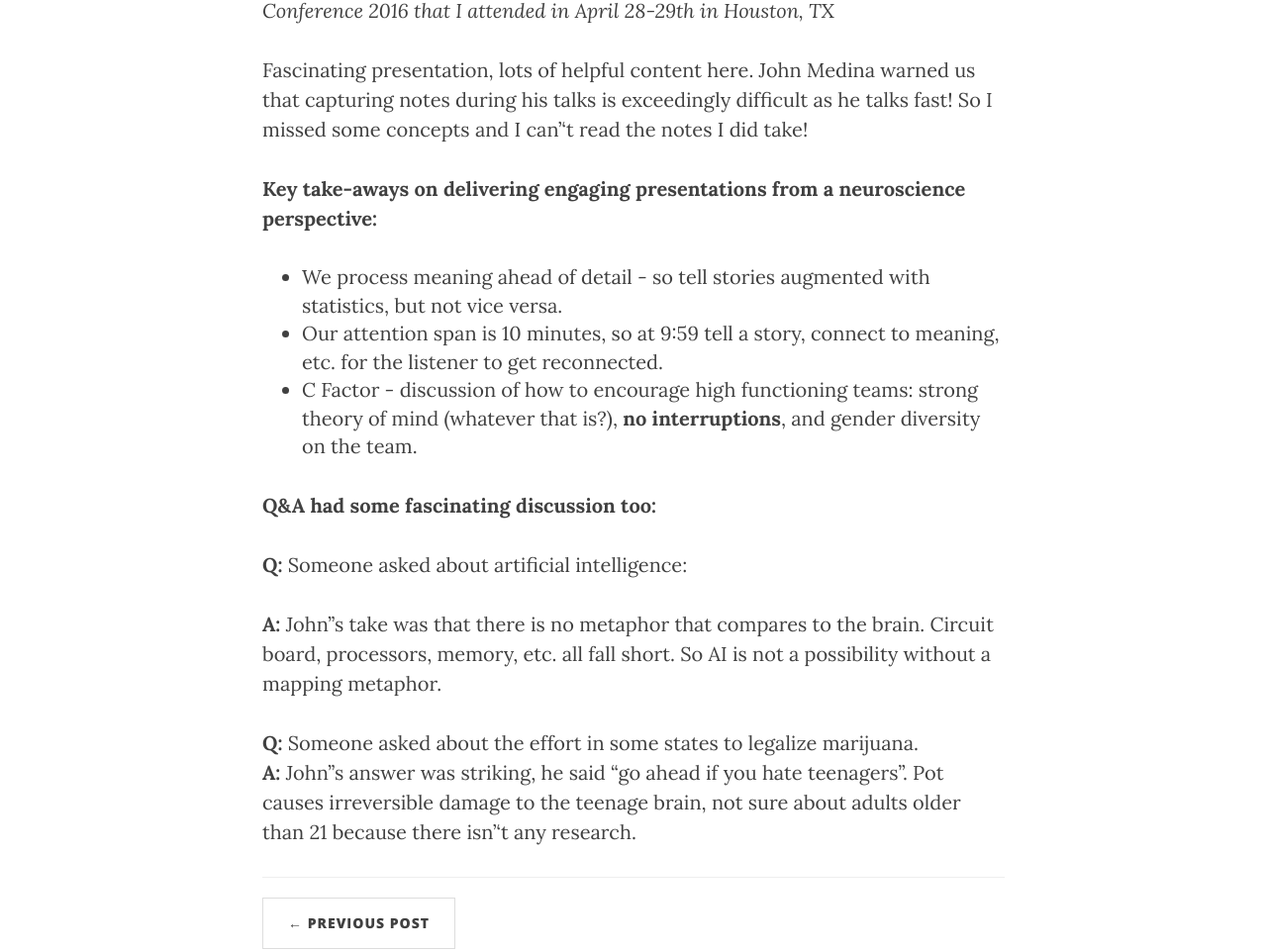
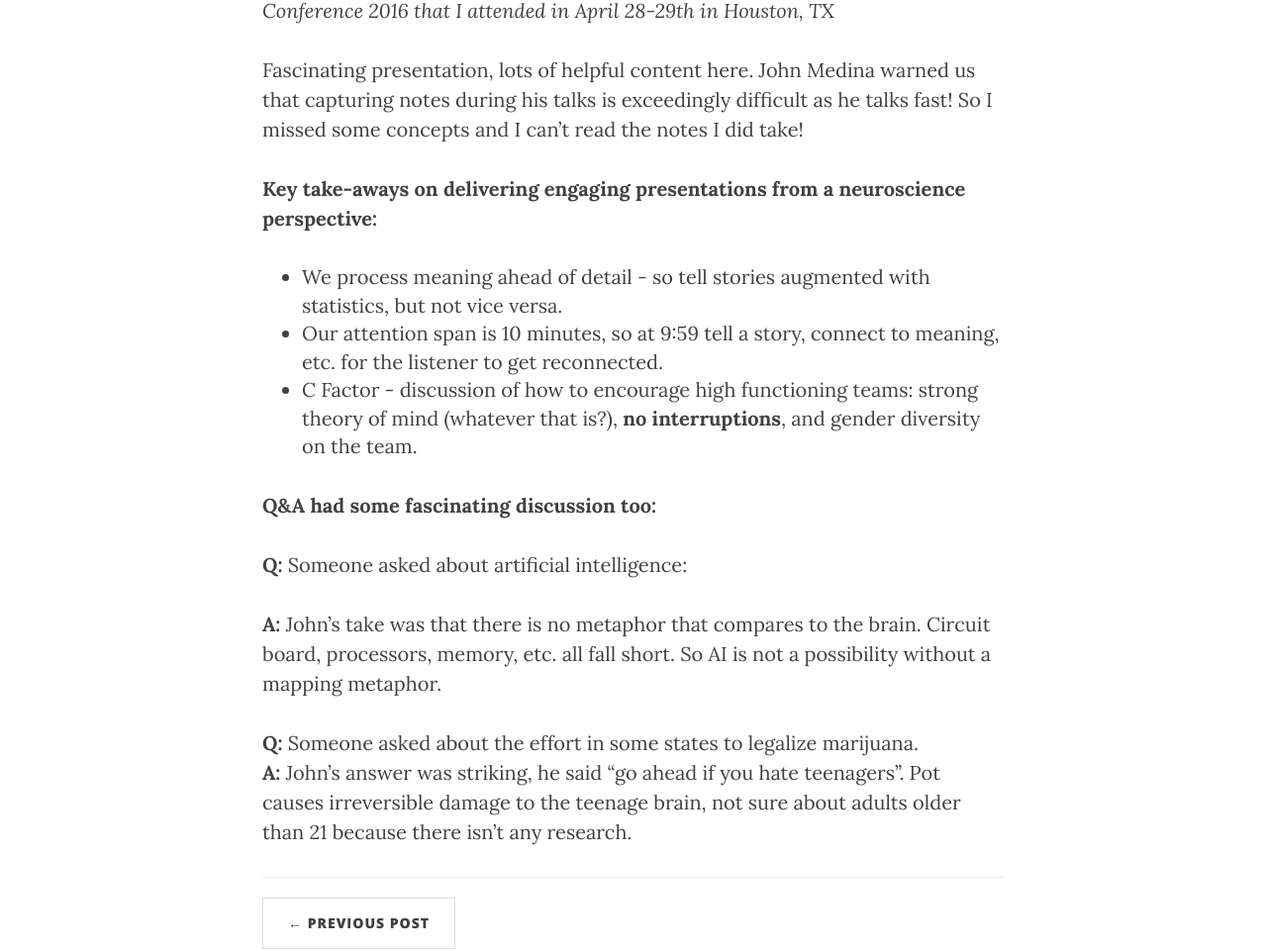
Before and after one commit to NathanAhlstrom/nathanahlstrom.github.io, a Jekyll site: the page built from _posts/2016-05-05-APQC-KM-Conference-Brain-Rules-for-KM.md, in a window 1280 px wide. Shown: the part 473-1434 px from the top of the page at 99% size. Built offline with Jekyll 4.4.1, drawn with Linux system fonts in a browser that asks for light colours; nearby versions of some CDN libraries.

```diff
--- a/_posts/2016-05-05-APQC-KM-Conference-Brain-Rules-for-KM.md
+++ b/_posts/2016-05-05-APQC-KM-Conference-Brain-Rules-for-KM.md
@@ -14,7 +14,7 @@ excerpt: Fascinating presentation, lots of helpful content here.  John Medina wa
 
 _This is part of my summary series on the APQC Knowledge Management Conference 2016 that I attended in April 28-29th in Houston, TX_
 
-Fascinating presentation, lots of helpful content here.  John Medina warned us <!--more-->that capturing notes during his talks is exceedingly difficult as he talks fast!  So I missed some concepts and I can''t read the notes I did take!
+Fascinating presentation, lots of helpful content here.  John Medina warned us <!--more-->that capturing notes during his talks is exceedingly difficult as he talks fast!  So I missed some concepts and I can't read the notes I did take!
 
 **Key take-aways on delivering engaging presentations from a neuroscience perspective:**
 
@@ -26,7 +26,7 @@ Fascinating presentation, lots of helpful content here.  John Medina warned us <
 
 **Q:** Someone asked about artificial intelligence:
 
-**A:** John''s take was that there is no metaphor that compares to the brain.  Circuit board, processors, memory, etc. all fall short.  So AI is not a possibility without a mapping metaphor.
+**A:** John's take was that there is no metaphor that compares to the brain.  Circuit board, processors, memory, etc. all fall short.  So AI is not a possibility without a mapping metaphor.
 
 **Q:** Someone asked about the effort in some states to legalize marijuana.
-**A:** John''s answer was striking, he said "go ahead if you hate teenagers".  Pot causes irreversible damage to the teenage brain, not sure about adults older than 21 because there isn''t any research.
+**A:** John's answer was striking, he said "go ahead if you hate teenagers".  Pot causes irreversible damage to the teenage brain, not sure about adults older than 21 because there isn't any research.
```
